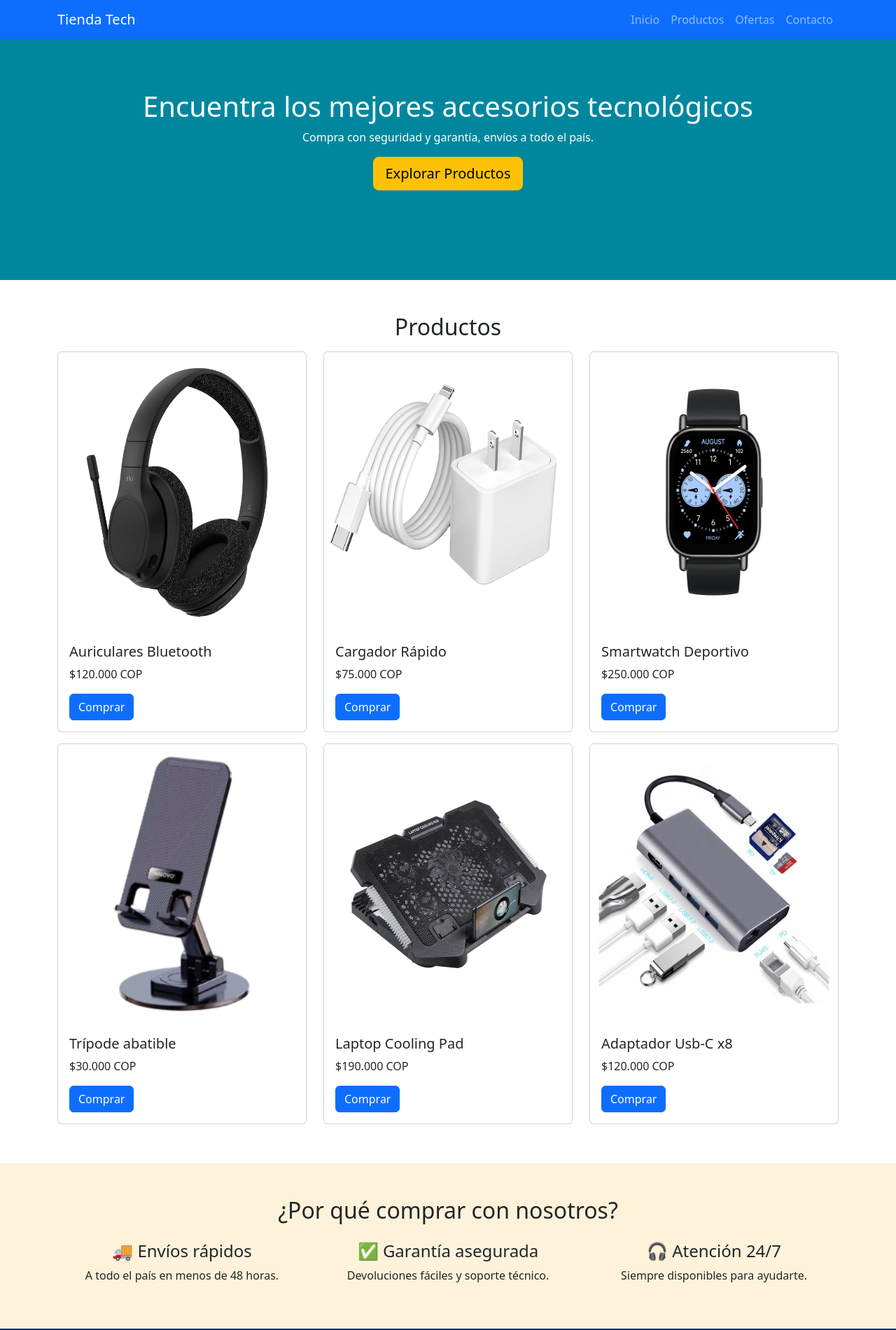
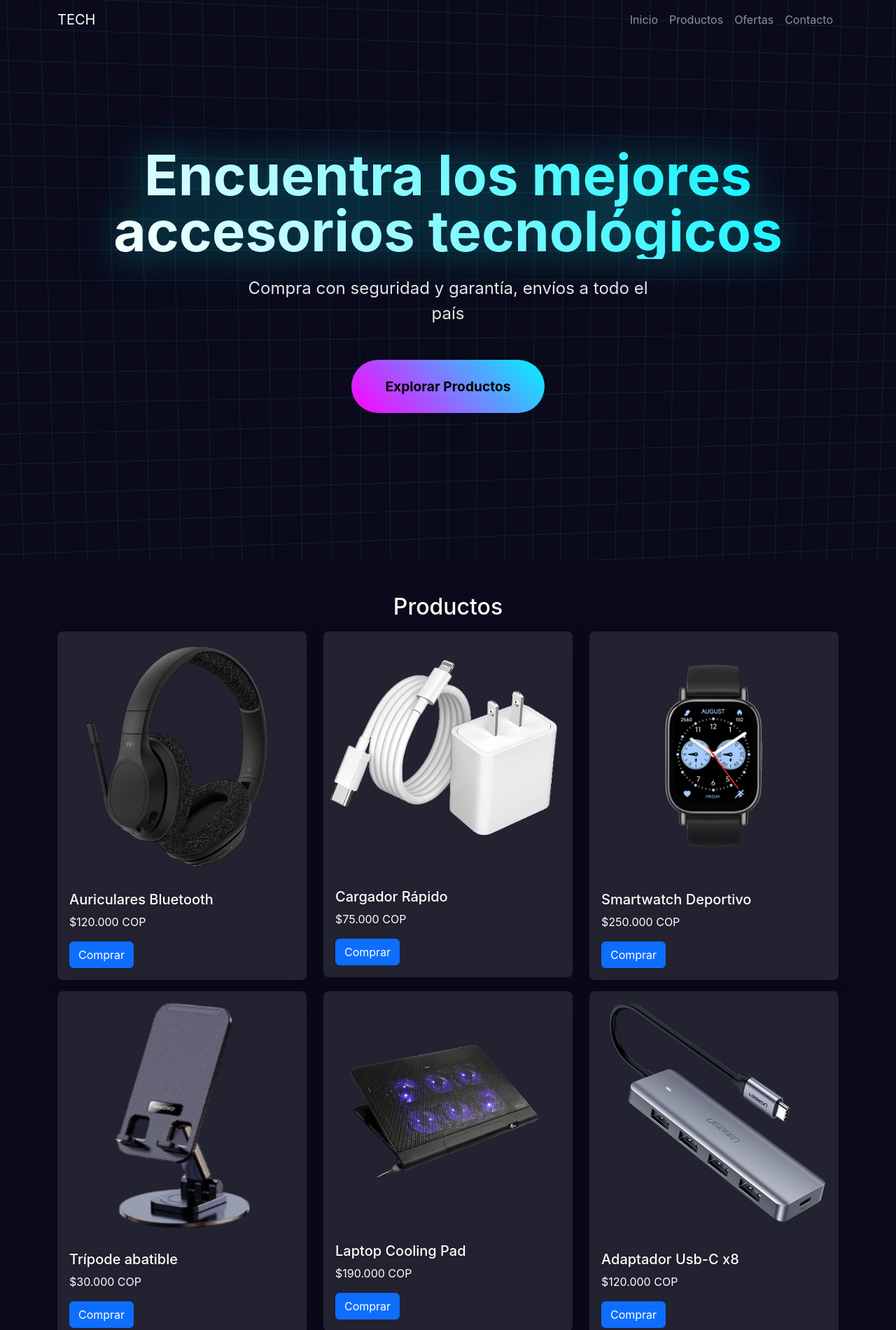
Before and after one commit to Araxel19/TiendaTec, a website: page pages/productos.html in a window 1280 px wide. Shown: the top 1900 px of the page at 70% size. Drawn offline with nearby package versions, Linux system fonts and the light colour scheme; animation ran at ten frames a second.

Commit message:
Cambio pestaña Productos, aplicando el fondo js

```diff
--- a/pages/productos.html
+++ b/pages/productos.html
@@ -3,42 +3,42 @@
 <head>
     <meta charset="UTF-8">
     <meta name="viewport" content="width=device-width, initial-scale=1.0">
-    <title>Tienda Tech | Accesorios Tecnológicos</title>
-    <link rel="stylesheet" href="../styles.css">
+    <title>Tienda Tech | Realidad Aumentada</title>
     <link rel="stylesheet" href="https://cdn.jsdelivr.net/npm/bootstrap@5.3.0/dist/css/bootstrap.min.css">
+    <link rel="stylesheet" href="../styles/style.css">
+    <script type="module" src="../js/index.js"></script>
 </head>
 <body>
-
-    <nav class="navbar navbar-expand-lg navbar-dark bg-primary fixed-top">
+    <div id="scene-container"></div>
+    <nav class="navbar navbar-expand-lg navbar-dark fixed-top">
         <div class="container">
-            <a class="navbar-brand" href="index.html">Tienda Tech</a>
+            <a class="navbar-brand" href="index.html">TECH</a>
             <button class="navbar-toggler" type="button" data-bs-toggle="collapse" data-bs-target="#navbarNav">
                 <span class="navbar-toggler-icon"></span>
             </button>
             <div class="collapse navbar-collapse" id="navbarNav">
                 <ul class="navbar-nav ms-auto">
-                    <li class="nav-item"><a class="nav-link" href="index.html">Inicio</a></li>
-                    <li class="nav-item"><a class="nav-link" href="pages/productos.html">Productos</a></li>
-                    <li class="nav-item"><a class="nav-link" href="pages/ofertas.html">Ofertas</a></li>
-                    <li class="nav-item"><a class="nav-link" href="pages/contacto.html">Contacto</a></li>
+                    <li class="nav-item"><a class="nav-link" href="../index.html">Inicio</a></li>
+                    <li class="nav-item"><a class="nav-link" href="productos.html">Productos</a></li>
+                    <li class="nav-item"><a class="nav-link" href="ofertas.html">Ofertas</a></li>
+                    <li class="nav-item"><a class="nav-link" href="contacto.html">Contacto</a></li>
                 </ul>
             </div>
         </div>
     </nav>
-
-    <header class="hero text-center text-white d-flex align-items-center">
-        <div class="container">
-            <h1>Encuentra los mejores accesorios tecnológicos</h1>
-            <p>Compra con seguridad y garantía, envíos a todo el país.</p>
-            <a href="productos.html" class="btn btn-warning btn-lg">Explorar Productos</a>
-        </div>
-    </header>
+    <main>
+        <section class="hero-content ">
+            <h1 class="hero-title">Encuentra los mejores<br>accesorios tecnológicos</h1>
+            <p class="hero-subtitle">Compra con seguridad y garantía, envíos a todo el país</p>
+            <button class="ar-button" onclick="window.location.href='productos.html'">Explorar Productos</button>
+        </section>
+    </main>
 
     <section class="container my-5">
         <h2 class="text-center">Productos</h2>
         <div class="row">
             <div class="col-md-4 py-2">
-                <div class="card">
+                <div class="card glass-card">
                     <img src="../img/auriculares.png" class="card-img-top img_index" alt="Auriculares">
                     <div class="card-body">
                         <h5 class="card-title">Auriculares Bluetooth</h5>
@@ -48,7 +48,7 @@
                 </div>
             </div>
             <div class="col-md-4 py-2">
-                <div class="card">
+                <div class="card glass-card">
                     <img src="../img/cargador.png" class="card-img-top img_index" alt="Cargador">
                     <div class="card-body">
                         <h5 class="card-title">Cargador Rápido</h5>
@@ -58,7 +58,7 @@
                 </div>
             </div>
             <div class="col-md-4 py-2">
-                <div class="card">
+                <div class="card glass-card">
                     <img src="../img/smartwatch.png" class="card-img-top img_index" alt="Smartwatch">
                     <div class="card-body">
                         <h5 class="card-title">Smartwatch Deportivo</h5>
@@ -68,36 +68,33 @@
                 </div>
             </div>
             <div class="col-md-4 py-2">
-                <div class="card">
+                <div class="card glass-card">
                     <img src="../img/Tripode.png" class="card-img-top img_index" alt="Tripode">
                     <div class="card-body">
-                            <h5>Trípode abatible</h5>
-                            <p>$30.000 COP</p>
+                        <h5 class="card-title">Trípode abatible</h5>
+                        <p class="card-text">$30.000 COP</p>
                         <a href="tripode.html" class="btn btn-primary">Comprar</a>
                     </div>
-                    </img>
                 </div>
             </div>
             <div class="col-md-4 py-2">
-                <div class="card">
-                    <img src="../img/coolerportatil.png" class="card-img-top img_index" alt="CoolerPad">
+                <div class="card glass-card">
+                    <img src="../img/baseLaptop.png" class="card-img-top img_index" alt="CoolerPad">
                     <div class="card-body">
-                            <h5>Laptop Cooling Pad</h5>
-                            <p>$190.000 COP</p>
+                        <h5 class="card-title">Laptop Cooling Pad</h5>
+                        <p class="card-text">$190.000 COP</p>
                         <a href="cooler.html" class="btn btn-primary">Comprar</a>
                     </div>
-                    </img>
                 </div>
             </div>
             <div class="col-md-4 py-2">
-                <div class="card">
-                    <img src="../img/ELECHHUB.jpg" class="card-img-top img_index" alt="AdaptadorUSBC">
+                <div class="card glass-card">
+                    <img src="../img/ADAP-C.png" class="card-img-top img_index" alt="AdaptadorUSBC">
                     <div class="card-body">
-                            <h5>Adaptador Usb-C x8</h5>
-                            <p>$120.000 COP</p>
+                        <h5 class="card-title">Adaptador Usb-C x8</h5>
+                        <p class="card-text">$120.000 COP</p>
                         <a href="adaptador.html" class="btn btn-primary">Comprar</a>
                     </div>
-                    </img>
                 </div>
             </div>
         </div>
@@ -127,8 +124,8 @@
         <div class="container">
             <h2>¡Suscríbete y recibe ofertas exclusivas!</h2>
             <form class="mt-3">
-                <input type="email" class="form-control" placeholder="Tu correo electrónico">
-                <button type="submit" class="btn btn-warning mt-2">Suscribirse</button>
+                <input type="email" class="form-control neon-input" placeholder="Tu correo electrónico">
+                <button type="submit" class="btn neon-input btn-warning mt-2">Suscribirse</button>
             </form>
         </div>
     </section>
@@ -138,5 +135,7 @@
     </footer>
 
     <script src="https://cdn.jsdelivr.net/npm/bootstrap@5.3.0/dist/js/bootstrap.bundle.min.js"></script>
+    <script src="https://cdnjs.cloudflare.com/ajax/libs/three.js/r128/three.min.js"></script>
+    <script src="https://cdn.jsdelivr.net/npm/three@0.128.0/examples/js/controls/OrbitControls.js"></script>
 </body>
 </html>
```
Also changed, not shown: img/ADAP-C.png (added), img/baseLaptop.png (added). Lines whose indentation alone changed are shown as unchanged.
